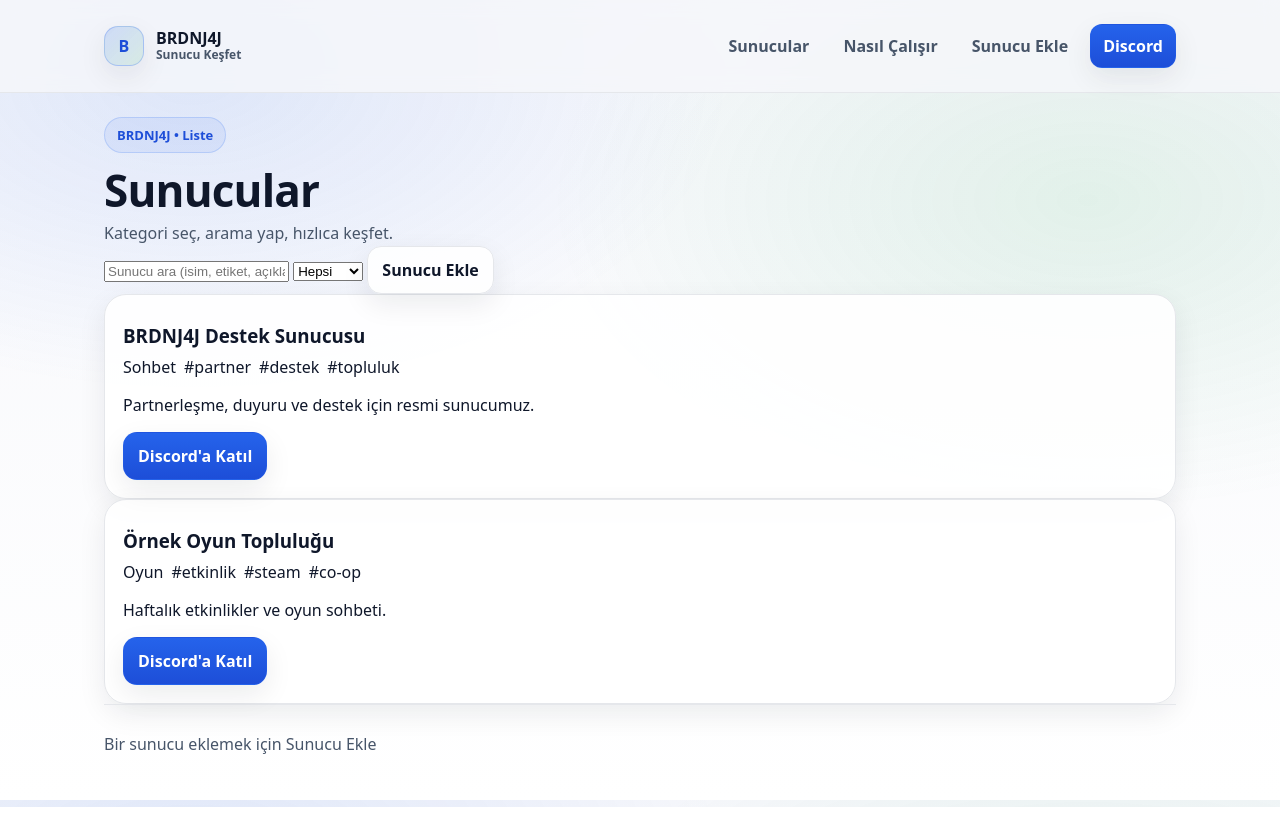
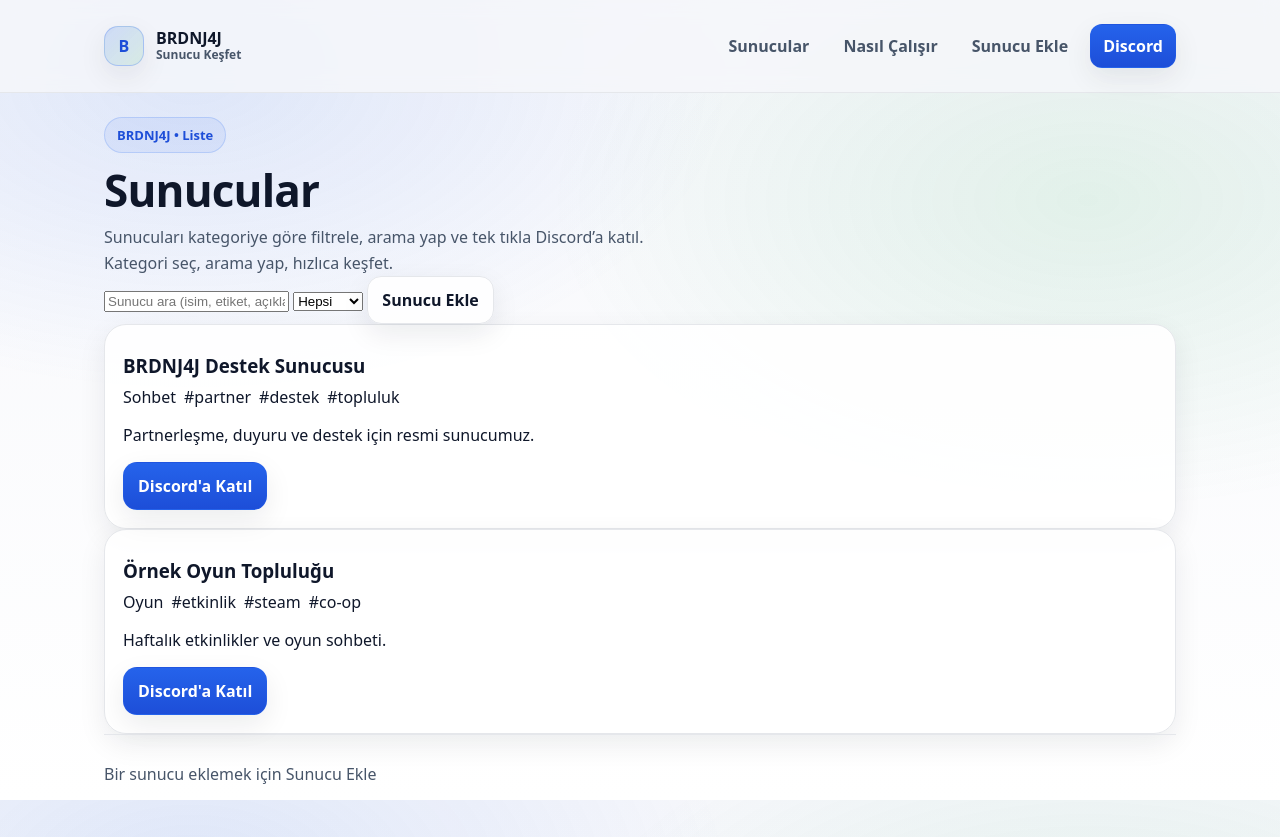
Before and after one commit to Berdan347/brdnj4j, a plain HTML site: page servers.html in a window 1280 px wide. Before the commit the page ends 807 px from the top, so only its background shows below. Drawn offline with Linux system fonts and the light colour scheme; files whose address does not match are found by name.

Commit message:
Update servers.html

```diff
--- a/servers.html
+++ b/servers.html
@@ -29,7 +29,12 @@
   <div class="container">
     <div class="h-card">
       <div class="kicker">BRDNJ4J • Liste</div>
+
       <h1 style="margin-bottom:6px;">Sunucular</h1>
+      <p class="lead" style="margin-top:10px;">
+  Sunucuları kategoriye göre filtrele, arama yap ve tek tıkla Discord’a katıl.
+</p>
+
       <p class="lead">Kategori seç, arama yap, hızlıca keşfet.</p>
 
       <div class="toolbar">
```
